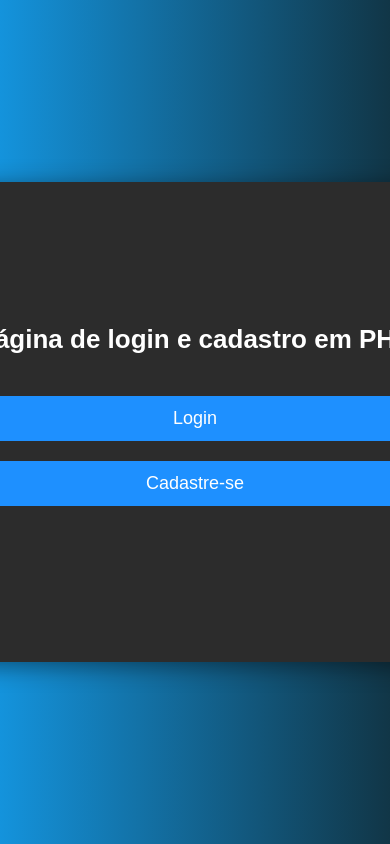
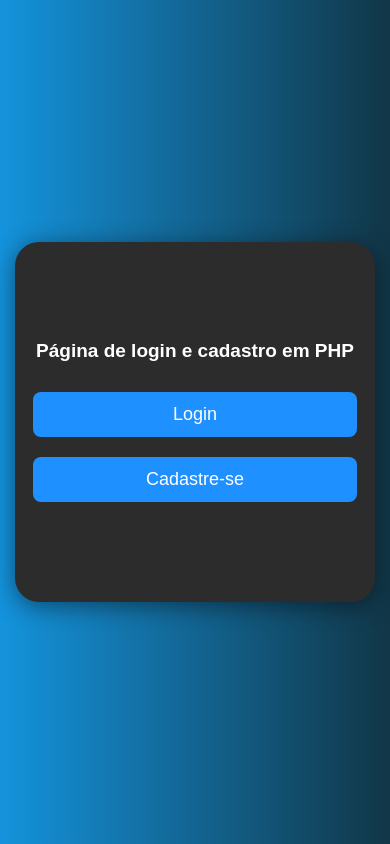
Before and after one commit to YuOliveira-dev/Sistema-em-PHP, a PHP site: page / in a window 390 px wide; the page is wider, and only the part inside the window is pictured. Run offline with PHP 8.4, Linux system fonts and the light colour scheme.

Commit message:
ajustando responsividade da aplicação

```diff
--- a/styles/index.css
+++ b/styles/index.css
@@ -9,8 +9,10 @@ body {
   top: 50%;
   left: 50%;
   transform: translate(-50%, -50%);
-  width: 480px;
-  height: 480px;
+  width: 100%;
+  height: 100%;
+  max-width: 480px;
+  max-height: 480px;
   background-color:rgb(44, 44, 44) ;
   border-radius: 24px;
   box-shadow: 0px 4px 24px rgba(0, 0, 0, 0.466);
@@ -61,4 +63,16 @@ body {
 
 .t-s-h{
   font-size: 26px;
+  margin: 8px;
 }
+
+@media (max-width: 768px){
+  .c-s-h{
+    max-width: 360px;
+    max-height: 360px;
+  }
+  .t-s-h{
+    font-size: 19px;
+    margin-bottom: 10px;
+  }
+}
```
Also changed, not shown: styles/styles.css (+8 -0 lines).
